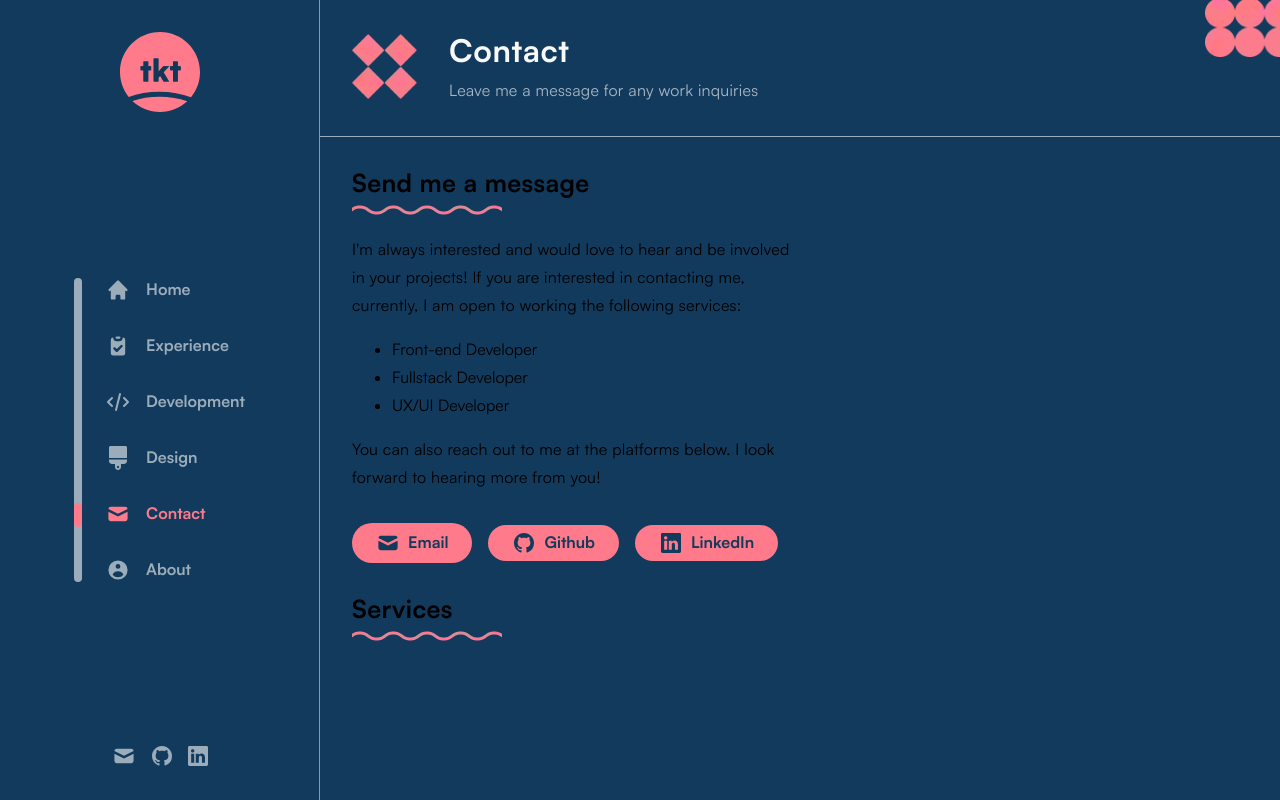
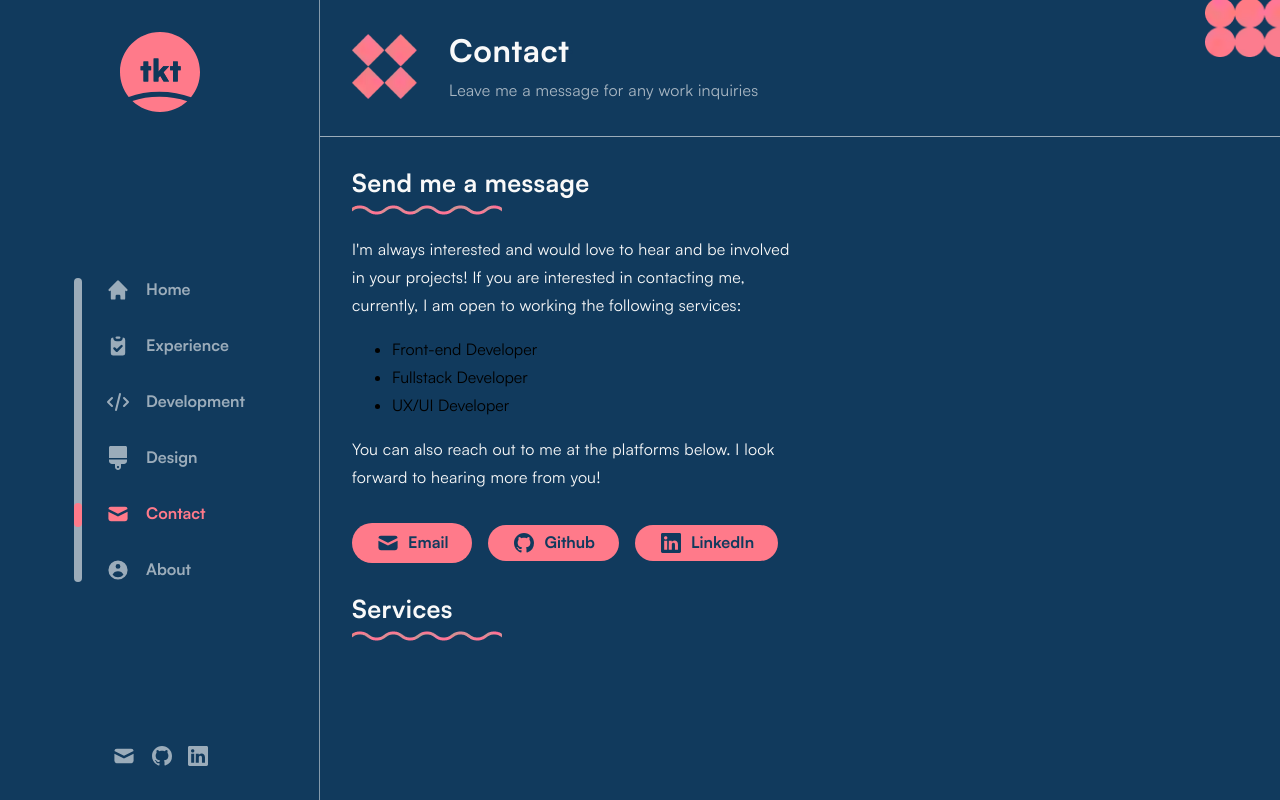
Before and after one commit to takuyadev/takuyadev-portfolio-2023, a Next.js app: page /contact in a window 1280 px wide. Built offline with nearby package versions, Linux system fonts and the light colour scheme; no server answers.

Commit message:
fix font color bug with windows 10 / foc

```diff
--- a/components/atoms/text/Caption.jsx
+++ b/components/atoms/text/Caption.jsx
@@ -8,6 +8,7 @@ const StyledCaption = styled.figcaption`
   flex-direction: column;
   gap: 0.5em;
   transform: translateY(-18px);
+  color: ${({ theme }) => theme.light.main};
 `
 
 // Component
--- a/components/atoms/text/Heading1.jsx
+++ b/components/atoms/text/Heading1.jsx
@@ -9,6 +9,7 @@ const StyledHeading = styled.h1`
   font-size: ${fontSize["2xl"]};
   letter-spacing: -0.02em;
   ${({ shadow }) => shadow && "text-shadow: 4px 4px 0px rgba(17, 58, 93, 1)"};
+  color: ${({ theme }) => theme.light.main};
 `
 
 const Heading1 = forwardRef(({ children, shadow, className }, ref) => (
--- a/components/atoms/text/Heading2.jsx
+++ b/components/atoms/text/Heading2.jsx
@@ -8,6 +8,7 @@ const StyledHeading = styled.h2`
   margin: 0;
   font-size: ${fontSize["l"]};
   letter-spacing: 0.015em;
+  color: ${({ theme }) => theme.light.main};
   ${({ shadow }) => shadow && "text-shadow: 4px 4px 0px rgba(17, 58, 93, 1)"};
 `
 
--- a/components/atoms/text/Heading3.jsx
+++ b/components/atoms/text/Heading3.jsx
@@ -9,6 +9,7 @@ const StyledHeading = styled.h3`
   font-size: ${fontSize["m"]};
   letter-spacing: 0.03em;
   line-height: 1.4em;
+  color: ${({ theme }) => theme.light.main};
   ${({ shadow }) => shadow && "text-shadow: 4px 4px 0px rgba(17, 58, 93, 1)"};
 `
 
--- a/components/atoms/text/Label.jsx
+++ b/components/atoms/text/Label.jsx
@@ -7,6 +7,7 @@ import { fontSize } from "@/modules/config/theme.config"
 const StyledLabel = styled.label`
   font-size: ${fontSize["s"]};
   font-weight: bold;
+  color: ${({ theme }) => theme.light.main};
   letter-spacing: 0.015em;
 `
 
--- a/components/atoms/text/Paragraph.jsx
+++ b/components/atoms/text/Paragraph.jsx
@@ -10,6 +10,7 @@ const StyledParagraph = styled.p`
   ${({ isBold }) => isBold && "font-weight: bold;"}
   line-height: 175%;
   letter-spacing: 0.015em;
+  color: ${({ theme }) => theme.light.main};
   ${({ shadow }) => shadow && "text-shadow: 1px 1px 0px rgba(17, 58, 93, 1)"};
 `
 
--- a/components/atoms/text/Subtitle.jsx
+++ b/components/atoms/text/Subtitle.jsx
@@ -8,6 +8,7 @@ const StyledHeading = styled.h3`
   margin: 0;
   font-size: ${fontSize["m"]};
   letter-spacing: -0.02em;
+  color: ${({ theme }) => theme.light.main};
   ${({ shadow }) => shadow && "text-shadow: 4px 4px 0px rgba(17, 58, 93, 1)"};
 `
 
--- a/components/atoms/text/Title.jsx
+++ b/components/atoms/text/Title.jsx
@@ -8,6 +8,7 @@ const StyledTitle = styled.h1`
   margin: 0;
   font-size: ${fontSize["xl"]};
   letter-spacing: 0.02em;
+  color: ${({ theme }) => theme.light.main};
   ${({ shadow }) => shadow && "text-shadow: 4px 4px 0px rgba(17, 58, 93, 1)"};
 `
 
```
Also changed, not shown: components/atoms/text/Heading4.jsx (+5 -9 lines). Lines whose indentation alone changed are shown as unchanged.
